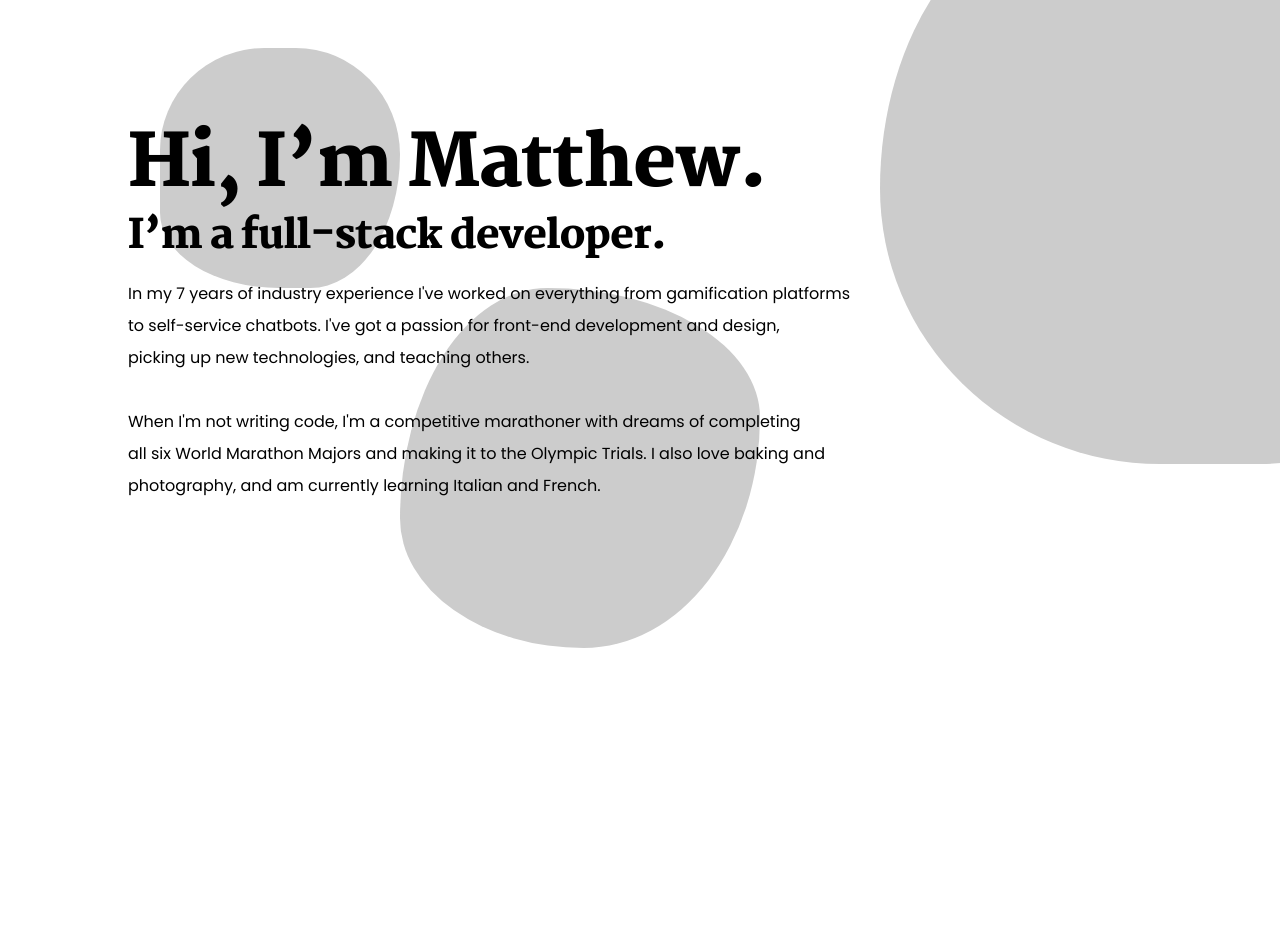
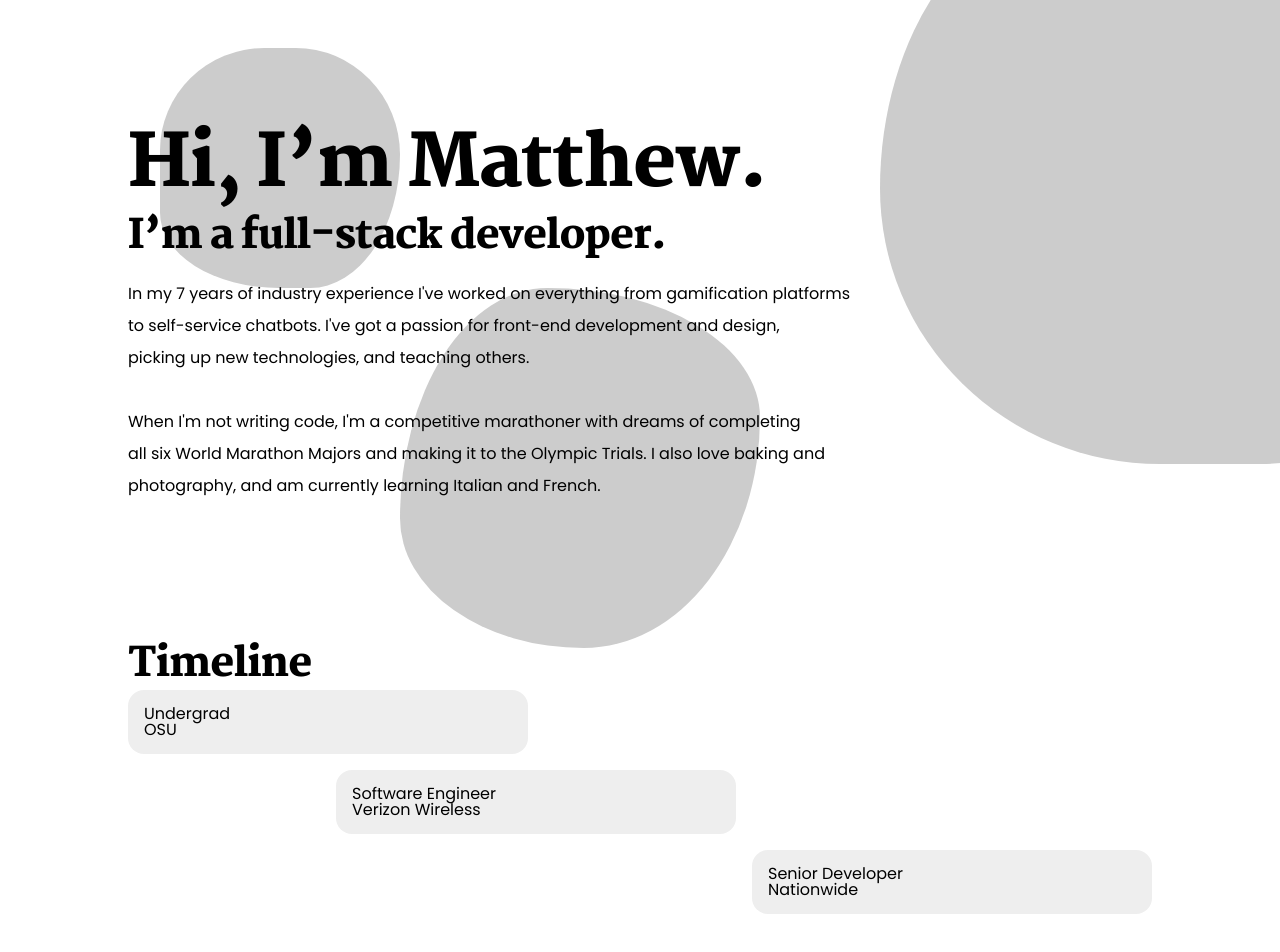
Before and after one commit to MatthewConrad/portfolio, a Gatsby site: page / in a window 1280 px wide. Shown: the top 952 px of the page. Before the commit the page ends 800 px from the top, so only its background shows below. Built offline with nearby package versions, Linux system fonts and the light colour scheme; Gatsby itself is replaced by a stand-in of ours.

Commit message:
Started timeline for work experience/education. Minor CSS changes.

```diff
--- /dev/null
+++ b/src/components/timeline.js
@@ -0,0 +1,25 @@
+import * as React from "react";
+
+const Timeline = () => {
+  return (
+    <section>
+      <h2>Timeline</h2>
+      <div className="timeline">
+        <div className="timeline-item tl-row1-column1-5">
+          <div>Undergrad</div>
+          <div>OSU</div>
+        </div>
+        <div className="timeline-item tl-row2-column3-7">
+          <div>Software Engineer</div>
+          <div>Verizon Wireless</div>
+        </div>
+        <div className="timeline-item tl-row3-column8-11">
+          <div>Senior Developer</div>
+          <div>Nationwide</div>
+        </div>
+      </div>
+    </section>
+  );
+};
+
+export default Timeline;
--- a/src/pages/index.js
+++ b/src/pages/index.js
@@ -1,11 +1,12 @@
 import * as React from "react";
 import SEO from "../components/seo";
 import Blobs from "../components/blobs";
+import Timeline from "../components/timeline";
 
 const IndexPage = () => (
   <>
     <div className="content-wrapper">
-      <div className="hero-wrapper">
+      <section className="hero-wrapper">
         <SEO title="Full-stack Developer" />
         <h1>Hi, I&rsquo;m Matthew.</h1>
         <h2>I&rsquo;m a full-stack developer.</h2>
@@ -23,7 +24,8 @@ const IndexPage = () => (
           Trials. I also love baking and <br />
           photography, and am currently learning Italian and French.
         </p>
-      </div>
+      </section>
+      <Timeline />
     </div>
     <Blobs />
   </>
--- a/src/styles/main.scss
+++ b/src/styles/main.scss
@@ -36,6 +36,10 @@ h2 {
   letter-spacing: -1px;
 }
 
+section {
+  margin: 64px 0;
+}
+
 p {
   margin: 16px 0;
   line-height: 2rem;
@@ -47,8 +51,43 @@ p {
 }
 
 .hero-wrapper {
+  margin: 0;
   min-height: 80vh;
   display: flex;
   flex-direction: column;
   justify-content: center;
+
+  & + section {
+    margin-top: 0;
+  }
 }
+
+.timeline {
+  display: grid;
+  grid-template-columns: repeat(10, 1fr);
+  row-gap: 1rem;
+  column-gap: 1em;
+
+  .timeline-item {
+    padding: 16px;
+    border-radius: 16px;
+    max-height: 80px;
+    background-color: #eeeeee;
+    overflow: hidden;
+  }
+
+  .tl-row1-column1-5 {
+    grid-row: 1/1;
+    grid-column: 1/5;
+  }
+
+  .tl-row2-column3-7 {
+    grid-row: 2/2;
+    grid-column: 3/7;
+  }
+
+  .tl-row3-column8-11 {
+    grid-row: 3/3;
+    grid-column: 7/11;
+  }
+}
```
